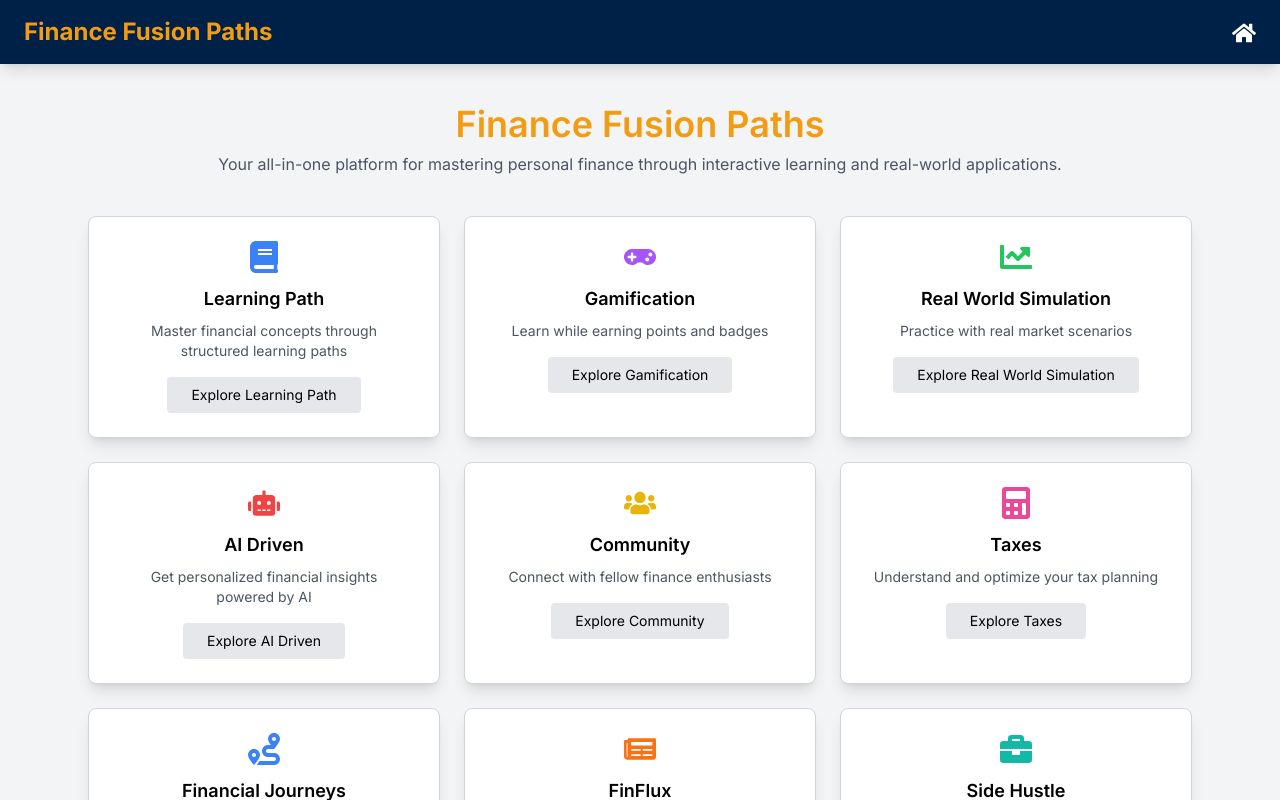
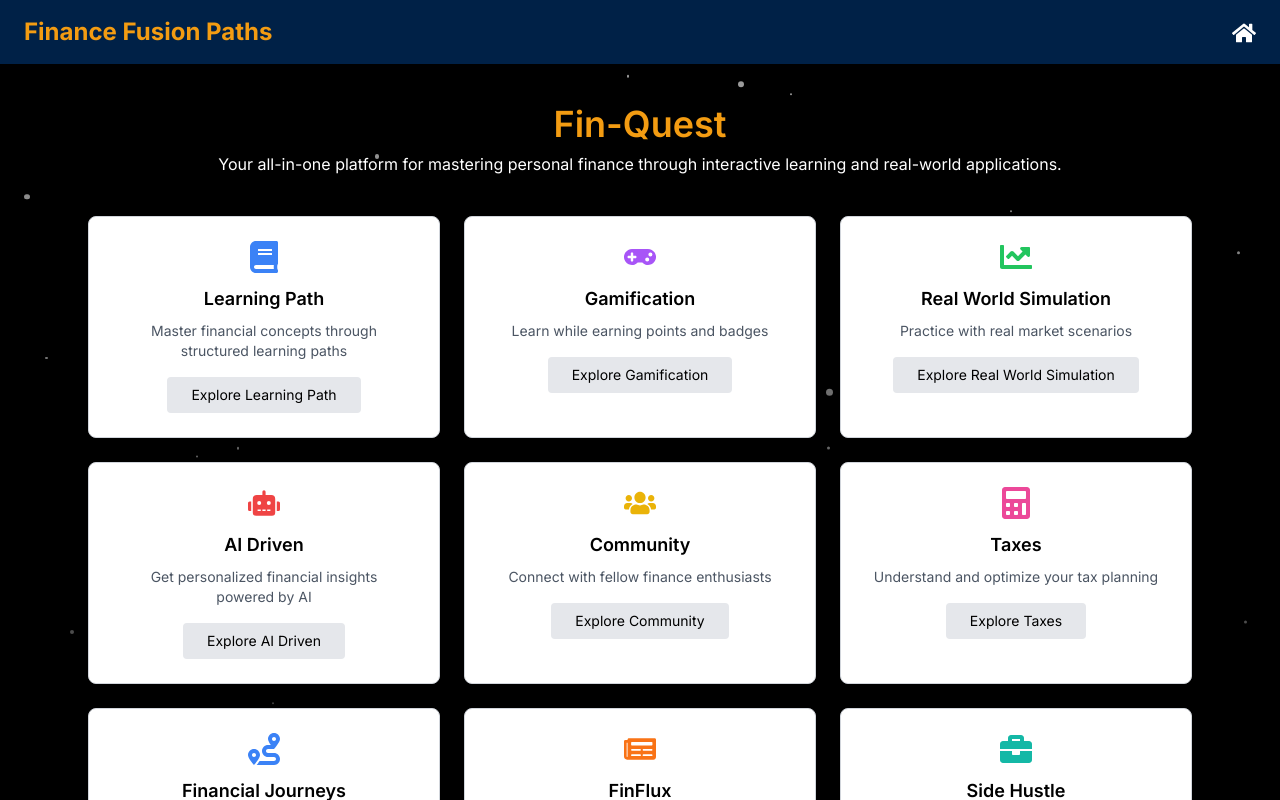
Before and after one commit to Clusters-Config/Fin-Quest, a React (Vite) app in the folder frontend/: page /features in a window 1280 px wide. Shown: the top 800 px of the page. Built offline with nearby package versions, Linux system fonts and the light colour scheme.

Commit message:
Features:Animation Commited

```diff
--- /dev/null
+++ b/frontend/src/components/ParticleAnimation.jsx
@@ -0,0 +1,45 @@
+import React, { useEffect, useState } from "react";
+import { motion } from "framer-motion";
+
+const Particle = ({ size, left, duration }) => {
+  return (
+    <motion.div
+      className="absolute bg-white rounded-full opacity-60"
+      style={{ width: size, height: size, left }}
+      initial={{ y: "100vh", opacity: 0.2 }}
+      animate={{ y: "-10vh", opacity:0.7 }}
+      exit={{ opacity: 0 }}
+      transition={{ duration, ease: "linear" }}
+    />
+  );
+};
+
+const ParticleAnimation = () => {
+  const [particles, setParticles] = useState([]);
+
+  useEffect(() => {
+    const interval = setInterval(() => {
+      setParticles((prev) => [
+        ...prev,
+        {
+          id: Math.random(),
+          size: Math.random() * 6 + 1,
+          left: `${Math.random() * 100}vw`,
+          duration: Math.random() * 3 + 3,
+        },
+      ]);
+    }, 150);
+
+    return () => clearInterval(interval);
+  }, []);
+
+  return (
+    <div className="fixed inset-0 bg-black overflow-hidden -z-10">
+      {particles.map((p) => (
+        <Particle key={p.id} size={p.size} left={p.left} duration={p.duration} />
+      ))}
+    </div>
+  );
+};
+
+export default ParticleAnimation;
--- a/frontend/src/pages/Features.jsx
+++ b/frontend/src/pages/Features.jsx
@@ -1,9 +1,12 @@
 import { Link } from "react-router-dom";
 import { FaBook, FaGamepad, FaChartLine, FaRobot, FaUsers, FaCalculator, FaRoute, FaNewspaper, FaBriefcase, FaHome, FaMagic, FaStreetView } from "react-icons/fa";
+import ParticleAnimation from "../components/ParticleAnimation";
 
 function FeaturesPage() {
   return (
-    <div className="bg-gray-100 min-h-screen flex flex-col">
+    <>
+    <ParticleAnimation/>
+    <div className=" min-h-screen flex flex-col relative">
 
       {/* Navigation Bar */}
       <nav className="bg-[#002147] shadow-lg px-6 py-4 flex justify-between items-center">
@@ -22,8 +25,8 @@ function FeaturesPage() {
 
       {/* Page Title & Subtitle */}
       <div className="text-center mt-10">
-        <h1 className="text-4xl font-semibold text-[#F39C12]">Finance Fusion Paths</h1>
-        <p className="text-gray-600 mt-2">
+        <h1 className="text-4xl font-semibold text-[#F39C12]">Fin-Quest</h1>
+        <p className="text-white mt-2">
           Your all-in-one platform for mastering personal finance through interactive learning and real-world applications.
         </p>
       </div>
@@ -69,6 +72,7 @@ function FeaturesPage() {
         <p>&copy; 2025 Finance Fusion Paths. All Rights Reserved.</p>
       </footer>
     </div>
+    </>
   );
 }
 
```
